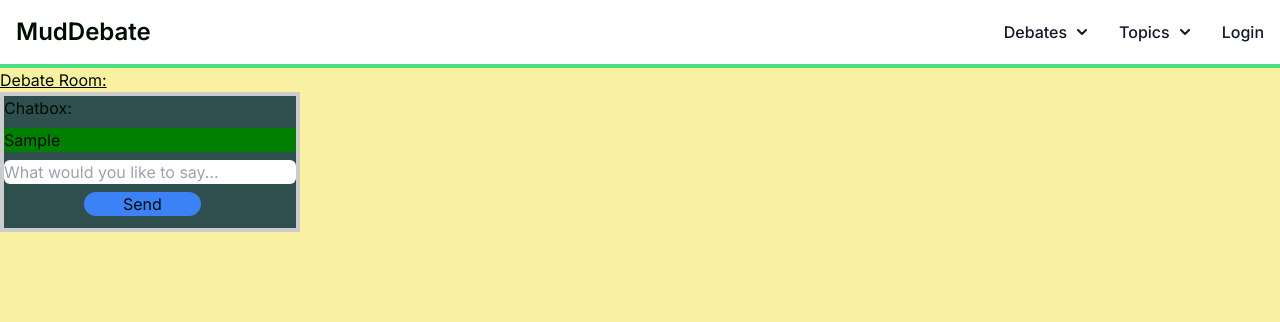
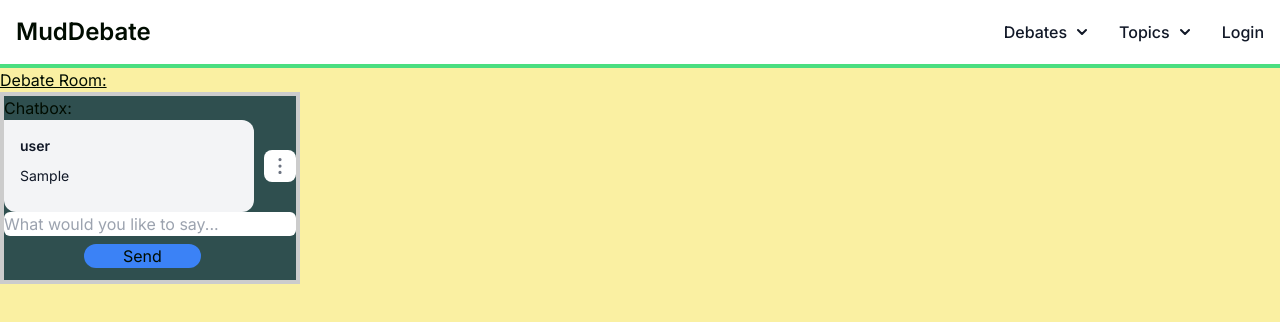
Before and after one commit to mud-ali/cs-midyear, a Next.js app: page /debate in a window 1280 px wide. Both pictures are taken after typing "Sample" into the empty fields and a click on the button "Send". Shown: the top 322 px of the page. Built offline with nearby package versions, Linux system fonts and the light colour scheme.

Commit message:
worked on chatbox, add bubbles

```diff
--- a/app/debate/page.jsx
+++ b/app/debate/page.jsx
@@ -9,7 +9,7 @@ export default function join() {
   return (
     <main>
       <Navbar at="debate-play" />
-      <div className="message-box">
+      <div className="message-box w-screen">
         <h2 className={styles.title}>Debate Room:</h2>
         <Chatbox />
       </div>
--- /dev/null
+++ b/components/ChatMessage.tsx
@@ -0,0 +1,40 @@
+import React from "react";
+
+const ChatMessage = (props: any) => {
+  return (
+    <div className="flex items-start gap-2.5">
+      <div className="flex flex-col w-full max-w-[320px] leading-1.5 p-4 border-gray-200 bg-gray-100 rounded-e-xl rounded-es-xl dark:bg-gray-700">
+        <div className="flex items-center space-x-2 rtl:space-x-reverse">
+          <span className="text-sm font-semibold text-gray-900 dark:text-white">
+            {props.name}
+          </span>
+
+        </div>
+        <p className="text-sm font-normal py-2.5 text-gray-900 dark:text-white">
+          {props.message}
+        </p>
+
+      </div>
+      <button
+        id="dropdownMenuIconButton"
+        data-dropdown-toggle="dropdownDots"
+        data-dropdown-placement="bottom-start"
+        className="inline-flex self-center items-center p-2 text-sm font-medium text-center text-gray-900 bg-white rounded-lg hover:bg-gray-100 focus:ring-4 focus:outline-none dark:text-white focus:ring-gray-50 dark:bg-gray-900 dark:hover:bg-gray-800 dark:focus:ring-gray-600"
+        type="button"
+      >
+        <svg
+          className="w-4 h-4 text-gray-500 dark:text-gray-400"
+          aria-hidden="true"
+          xmlns="http://www.w3.org/2000/svg"
+          fill="currentColor"
+          viewBox="0 0 4 15"
+        >
+          <path d="M3.5 1.5a1.5 1.5 0 1 1-3 0 1.5 1.5 0 0 1 3 0Zm0 6.041a1.5 1.5 0 1 1-3 0 1.5 1.5 0 0 1 3 0Zm0 5.959a1.5 1.5 0 1 1-3 0 1.5 1.5 0 0 1 3 0Z" />
+        </svg>
+      </button>
+
+    </div>
+  );
+}
+
+export default ChatMessage;
--- a/components/chatbox.tsx
+++ b/components/chatbox.tsx
@@ -1,5 +1,6 @@
 import React, { useState } from "react";
 import { chat } from "@/types/chatTypes";
+import ChatMessage from "./ChatMessage";
 
 const Chatbox = () => {
   const [chats, setChats] = useState([] as chat[]);
@@ -15,24 +16,23 @@ const Chatbox = () => {
     setNewChat("");
   };
 
-  const handleKeyPress = (e: { key: string }) => {
+  const handleKeyPress = (e: {key:string}) => {
     if (e.key === "Enter") {
       send();
     }
   };
 
   return (
-    <div className="chatbox">
+    <div className="chatbox h-screen w-full">
       <h2>Chatbox:</h2>
-      <div className="messages">
+      <div className="messages w-full">
         {chats.map((message, index) => (
-          <div
-            key={index}
-            className={
-              message.sender === "user" ? "user-message" : "other-message"
-            }
-          >
-            {message.text}
+          <div>
+            <ChatMessage
+              key={index}
+              name={message.sender}
+              message={message.text}
+            />
           </div>
         ))}
       </div>
```
